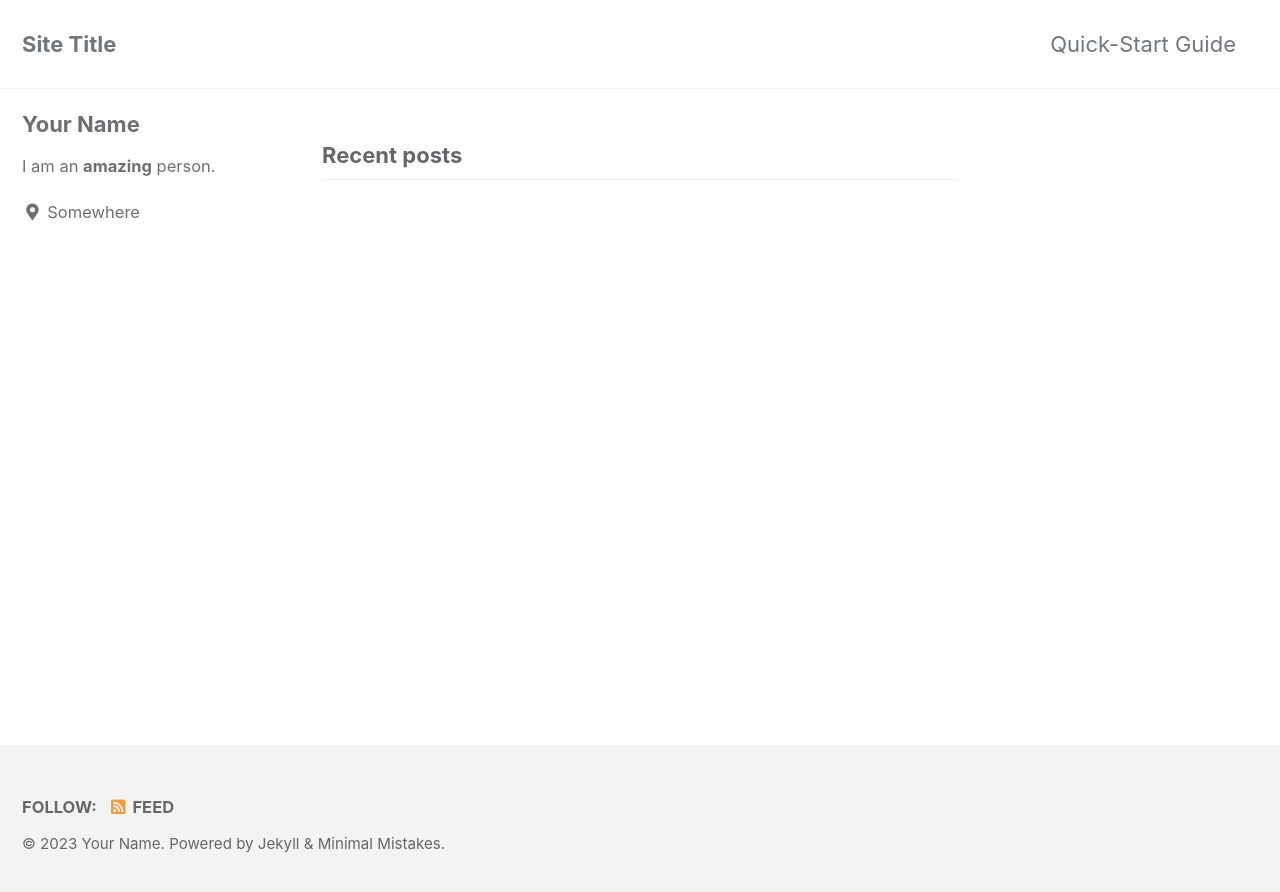
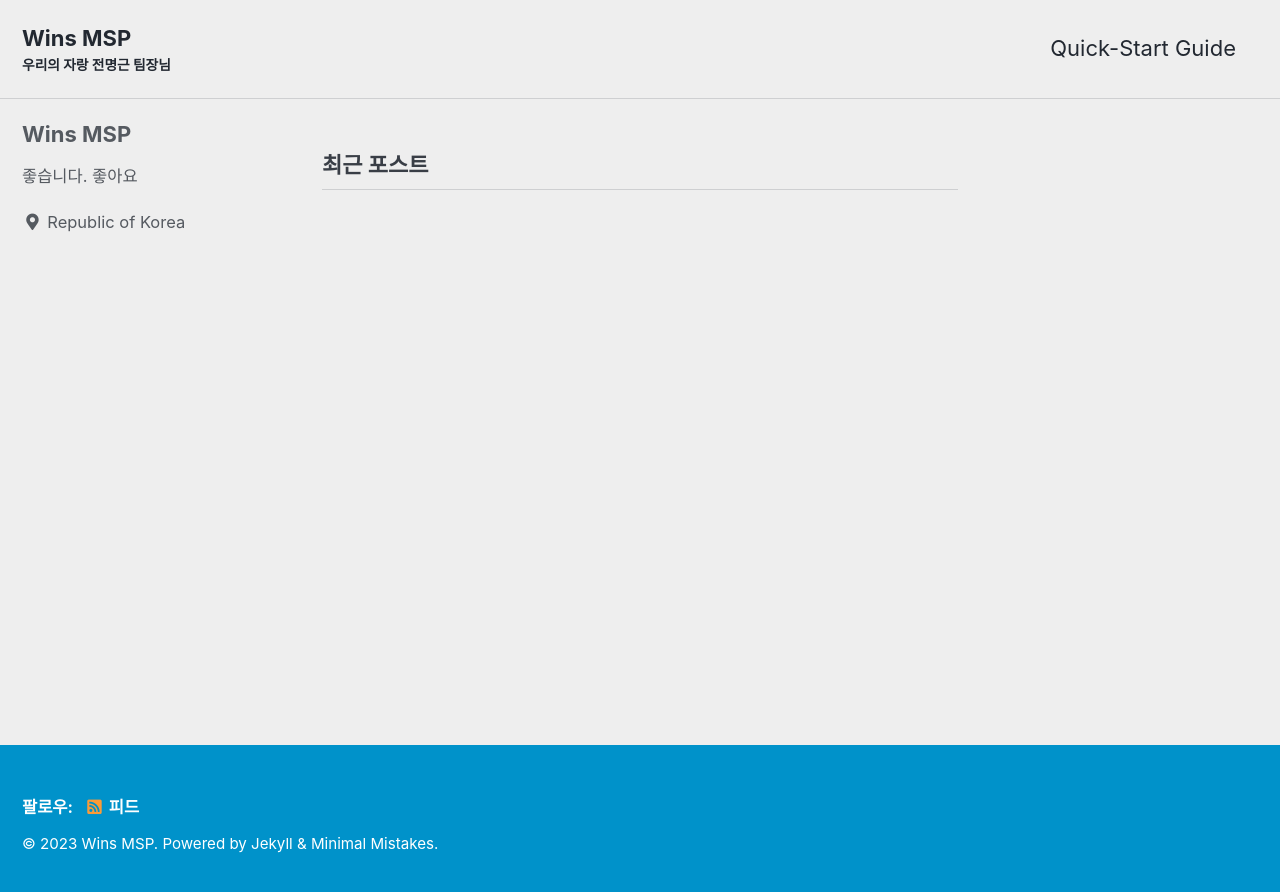
Before and after one commit to JunPyo0117/JunPyo0117.github.io, a Jekyll site: the page built from index.html, in a window 1280 px wide. Shown: the top 892 px of the page. Built offline with Jekyll 4.4.1, drawn with Linux system fonts in a browser that asks for light colours; cached includes are drawn as plain includes; the list of posts is cut into pages by our own code.

Commit message:
Update _config.yml

```diff
--- a/_config.yml
+++ b/_config.yml
@@ -12,21 +12,21 @@
 
 # theme                  : "minimal-mistakes-jekyll"
 # remote_theme           : "mmistakes/minimal-mistakes"
-minimal_mistakes_skin    : "default" # "air", "aqua", "contrast", "dark", "dirt", "neon", "mint", "plum", "sunrise"
+minimal_mistakes_skin    : "air" # "air", "aqua", "contrast", "dark", "dirt", "neon", "mint", "plum", "sunrise"
 
 # Site Settings
-locale                   : "en-US"
-title                    : "Site Title"
+locale                   : "ko-KR"
+title                    : "Wins MSP"
 title_separator          : "-"
-subtitle                 : # site tagline that appears below site title in masthead
-name                     : "Your Name"
-description              : "An amazing website."
-url                      : # the base hostname & protocol for your site e.g. "https://mmistakes.github.io"
+subtitle                 : "우리의 자랑 전명근 팀장님"
+name                     : "Wins MSP"
+description              : "Wins MSP 기술 블로그"
+url                      : # the base hostname & protocol for your site e.g. "https://JunPyo0117.github.io"
 baseurl                  : # the subpath of your site, e.g. "/blog"
-repository               : # GitHub username/repo-name e.g. "mmistakes/minimal-mistakes"
+repository               : # GitHub username/repo-name e.g. "https://github.com/JunPyo0117/JunPyo0117.github.io"
 teaser                   : # path of fallback teaser image, e.g. "/assets/images/500x300.png"
 logo                     : # path of logo image to display in the masthead, e.g. "/assets/images/88x88.png"
-masthead_title           : # overrides the website title displayed in the masthead, use " " for no title
+masthead_title           : # overrides the website title displayed in the masthead, use "Wins MSP 기술 블로그" for no title
 # breadcrumbs            : false # true, false (default)
 words_per_minute         : 200
 comments:
@@ -104,10 +104,10 @@ analytics:
 
 # Site Author
 author:
-  name             : "Your Name"
-  avatar           : # path of avatar image, e.g. "/assets/images/bio-photo.jpg"
-  bio              : "I am an **amazing** person."
-  location         : "Somewhere"
+  name             : "Wins MSP"
+  avatar           : # path of avatar image, e.g. "/assets/wins-logo.jpg"
+  bio              : "좋습니다. 좋아요"
+  location         : "Republic of Korea"
   email            :
   links:
     - label: "Email"
```
